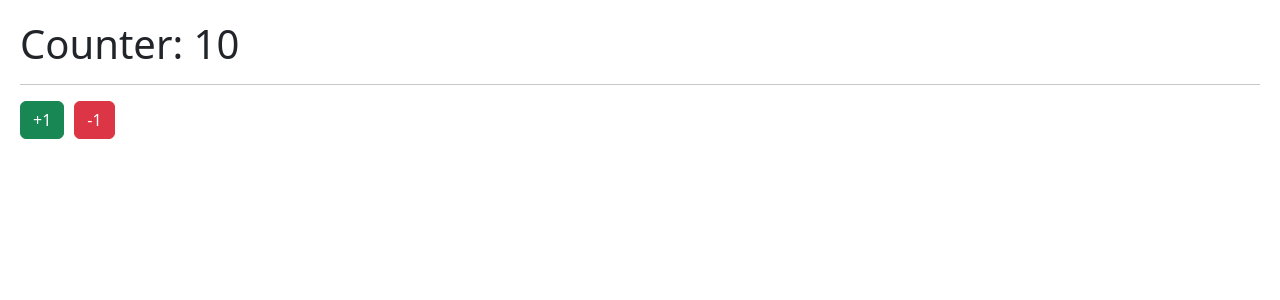
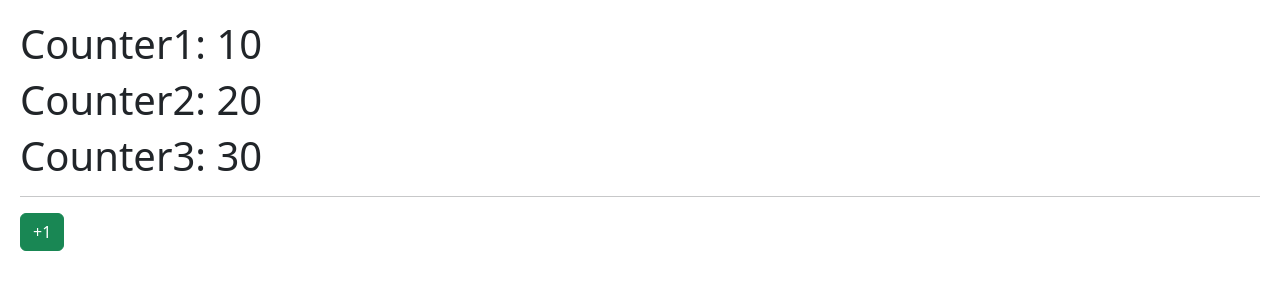
Before and after one commit to harold2tg/05-hook-app, a React (Vite) app: page / in a window 1280 px wide. Shown: the top 300 px of the page. Built offline with nearby package versions, Linux system fonts and the light colour scheme.

Commit message:
115. useState parte 2

```diff
--- a/src/01-useState/CounterApp.jsx
+++ b/src/01-useState/CounterApp.jsx
@@ -1,12 +1,27 @@
 import {useState} from 'react'
 export const CounterApp = () => {
-    const [counter, setCounter] = useState(10);
+    const [{counter1, counter2,counter3}, setCounter] = useState({
+      counter1:10,
+      counter2:20,
+      counter3:30,
+    });
   return (
     <>
-        <h1>Counter: {counter} </h1>
+        <h1>Counter1: {counter1} </h1>
+        <h1>Counter2: {counter2} </h1>
+        <h1>Counter3: {counter3} </h1>
+
         <hr />
-        <button className='btn btn-success' onClick={() => setCounter(counter + 1)}>+1</button>
-        <button className='btn btn-danger' onClick={() => setCounter(counter - 1)}>-1</button>
+        <button className='btn btn-success' onClick={
+          () => setCounter({
+            counter1:counter1 + 1,
+            counter2:counter2,
+            counter3:counter3,
+
+          })
+
+          }>+1</button>
+        {/* <button className='btn btn-danger' onClick={() => setCounter(counter - 1)}>-1</button> */}
     </>
   )
 }
```
